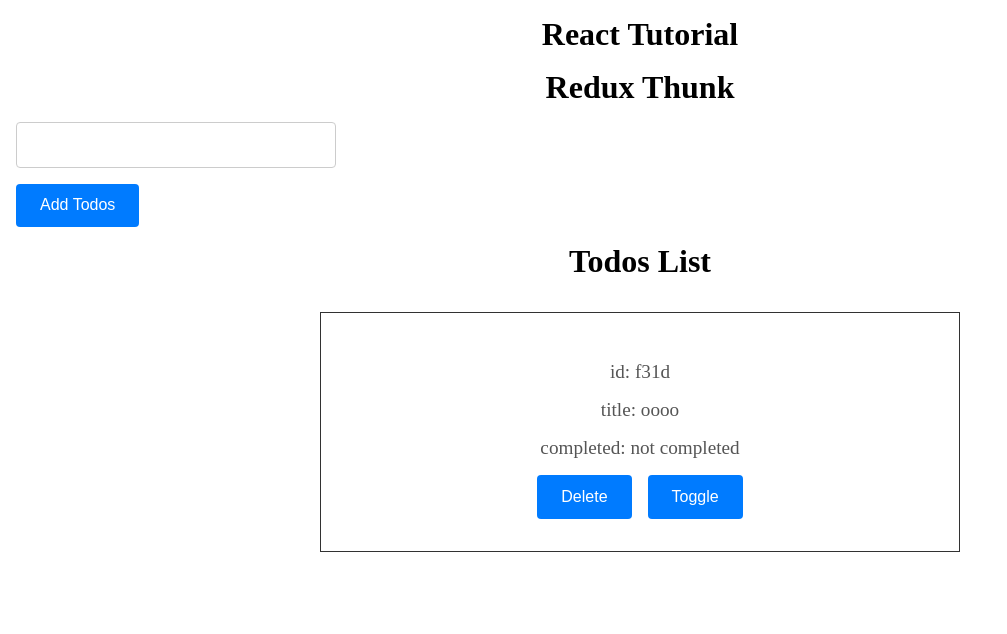
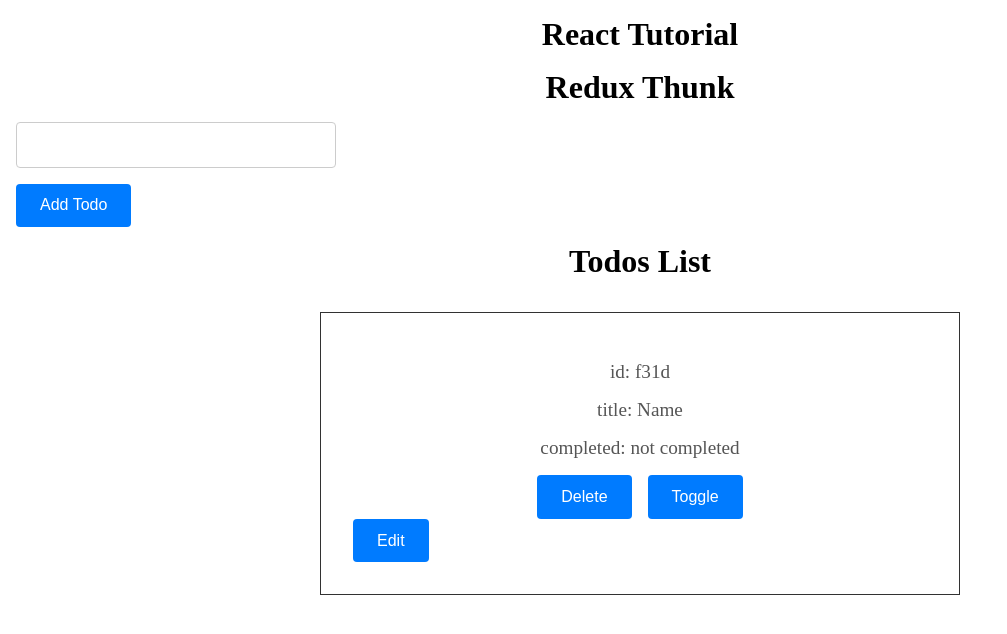
Before and after one commit to Tausifqureshi/React_Revision, a React (Vite) app: page / in a window 1280 px wide. Shown: the top 634 px of the page, without its empty margins (0-1007 px from the left). Built offline with nearby package versions, Linux system fonts and the light colour scheme; data requests are answered from the project's data file.

Commit message:
Updatd now reduc-thunk added updated and edid logic

```diff
--- a/db.json
+++ b/db.json
@@ -2,7 +2,7 @@
   "todo": [
     {
       "id": "f31d",
-      "title": "oooo",
+      "title": "Name",
       "completed": false
     }
   ]
--- a/src/Redux Thunk/FormTodos.jsx
+++ b/src/Redux Thunk/FormTodos.jsx
@@ -36,6 +36,7 @@ function FormTodos() {
     setEditId(id);
   }
   return (
+    <>
     <form onSubmit={submitHandler}>
       <div style={{width: "20rem", margin: "1rem"}}>
       <input
@@ -47,9 +48,14 @@ function FormTodos() {
           setTitle(e.target.value);
         }}
       />
-      <button type="submit">Add Todos </button>
+      <button type="submit">
+      {editId ? "Update Todo" : "Add Todo"}
+      </button>
       </div>
     </form>
+     {/* 👇 handleEdit ko globally expose (simple way) */}
+      {(window.editTodoById = handleEdit)}
+    </>
   );
 }
 
--- a/src/Redux Thunk/TodoSingle.jsx
+++ b/src/Redux Thunk/TodoSingle.jsx
@@ -24,6 +24,10 @@ function TodoSingle({ id, title, completed }) {
      <button onClick={handleDelete}> Delete</button>
      <button onClick={handleToggle}> Toggle </button>
      </div>
+        {/* 🔥 EDIT */}
+      <button onClick={() => window.editTodoById(id)}>
+        Edit
+      </button>
     </div>
 
     </>
```
